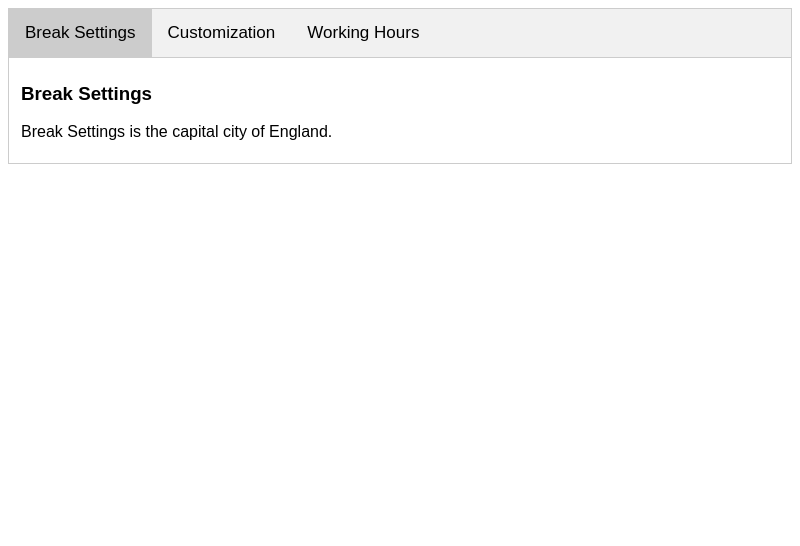
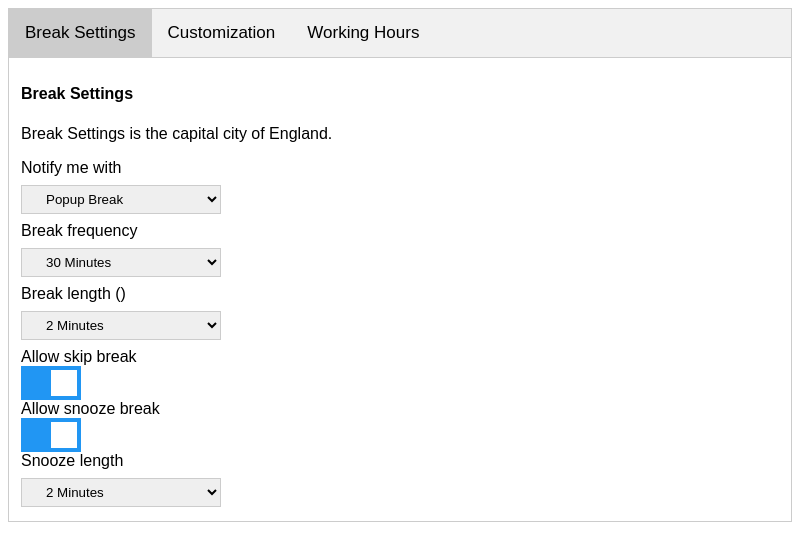
Before and after one commit to irabbi360/restup-reminder, an Electron app: page settings-tab.html in a window 800 px wide. Drawn offline with Linux system fonts and the light colour scheme.

Commit message:
Update settings-tab.html

```diff
--- a/settings-tab.html
+++ b/settings-tab.html
@@ -44,6 +44,70 @@
             border: 1px solid #ccc;
             border-top: none;
         }
+        label{
+            display: block;
+            width: 100%;
+        }
+        input[type=text], select, input[type=password] {
+            width: 100%;
+            padding: 5px 20px;
+            margin: 8px 0;
+            display: inline-block;
+            border: 1px solid #ccc;
+            box-sizing: border-box;
+        }
+
+        .switch {
+            position: relative;
+            display: inline-block;
+            width: 60px;
+            height: 34px;
+        }
+
+        .switch input {
+            opacity: 0;
+            width: 0;
+            height: 0;
+        }
+
+        .slider {
+            position: absolute;
+            cursor: pointer;
+            top: 0;
+            left: 0;
+            right: 0;
+            bottom: 0;
+            background-color: #ccc;
+            -webkit-transition: .4s;
+            transition: .4s;
+        }
+
+        .slider:before {
+            position: absolute;
+            content: "";
+            height: 26px;
+            width: 26px;
+            left: 4px;
+            bottom: 4px;
+            background-color: white;
+            -webkit-transition: .4s;
+            transition: .4s;
+        }
+
+        input:checked + .slider {
+            background-color: #2196F3;
+        }
+
+        input:focus + .slider {
+            box-shadow: 0 0 1px #2196F3;
+        }
+
+        input:checked + .slider:before {
+            -webkit-transform: translateX(26px);
+            -ms-transform: translateX(26px);
+            transform: translateX(26px);
+        }
+
     </style>
 </head>
 <body>
@@ -54,8 +118,64 @@
 </div>
 
 <div id="BreakSettings" class="tabcontent" style="display: block;">
-    <h3>Break Settings</h3>
+    <h4>Break Settings</h4>
     <p>Break Settings is the capital city of England.</p>
+    <div>
+        <label for="notifyMe">Notify me with</label>
+        <select name="notifyMe" id="notifyMe" style="width: 200px">
+            <option value="popup">Popup Break</option>
+            <option value="notify">Simple Notification</option>
+        </select>
+    </div>
+    <div>
+        <label for="breakFrequency">Break frequency</label>
+        <select id="breakFrequency" style="width: 200px">
+            <option value="30">30 Minutes</option>
+            <option value="40">40 Minutes</option>
+            <option value="50">50 Minutes</option>
+            <option value="60">60 Minutes</option>
+            <option value="90">90 Minutes</option>
+            <option value="100">100 Minutes</option>
+        </select>
+    </div>
+    <div>
+        <label for="breakLength">Break length ()</label>
+        <select id="breakLength" style="width: 200px">
+            <option value="2">2 Minutes</option>
+            <option value="5">5 Minutes</option>
+            <option value="10">10 Minutes</option>
+            <option value="15">15 Minutes</option>
+            <option value="20">20 Minutes</option>
+            <option value="25">25 Minutes</option>
+            <option value="30">30 Minutes</option>
+        </select>
+    </div>
+    <div>
+        <label for="breakLength">Allow skip break</label>
+        <label class="switch">
+            <input type="checkbox" checked>
+            <span class="slider round"></span>
+        </label>
+    </div>
+    <div>
+        <label for="breakLength">Allow snooze break</label>
+        <label class="switch">
+            <input type="checkbox" checked>
+            <span class="slider round"></span>
+        </label>
+    </div>
+    <div>
+        <label for="snoozeLength">Snooze length</label>
+        <select id="snoozeLength" style="width: 200px">
+            <option value="2">2 Minutes</option>
+            <option value="5">5 Minutes</option>
+            <option value="10">10 Minutes</option>
+            <option value="15">15 Minutes</option>
+            <option value="20">20 Minutes</option>
+            <option value="25">25 Minutes</option>
+            <option value="30">30 Minutes</option>
+        </select>
+    </div>
 </div>
 
 <div id="Customization" class="tabcontent">
```
